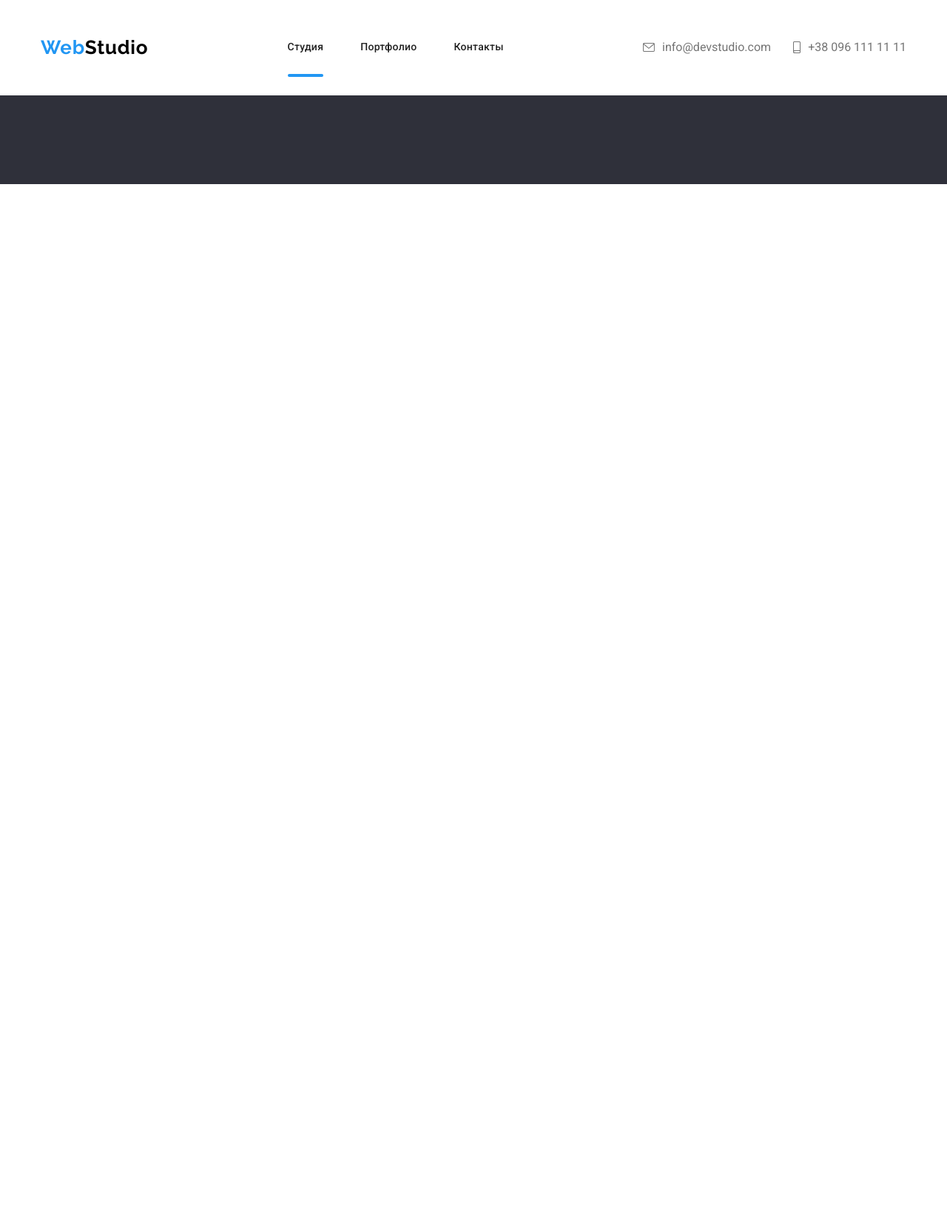
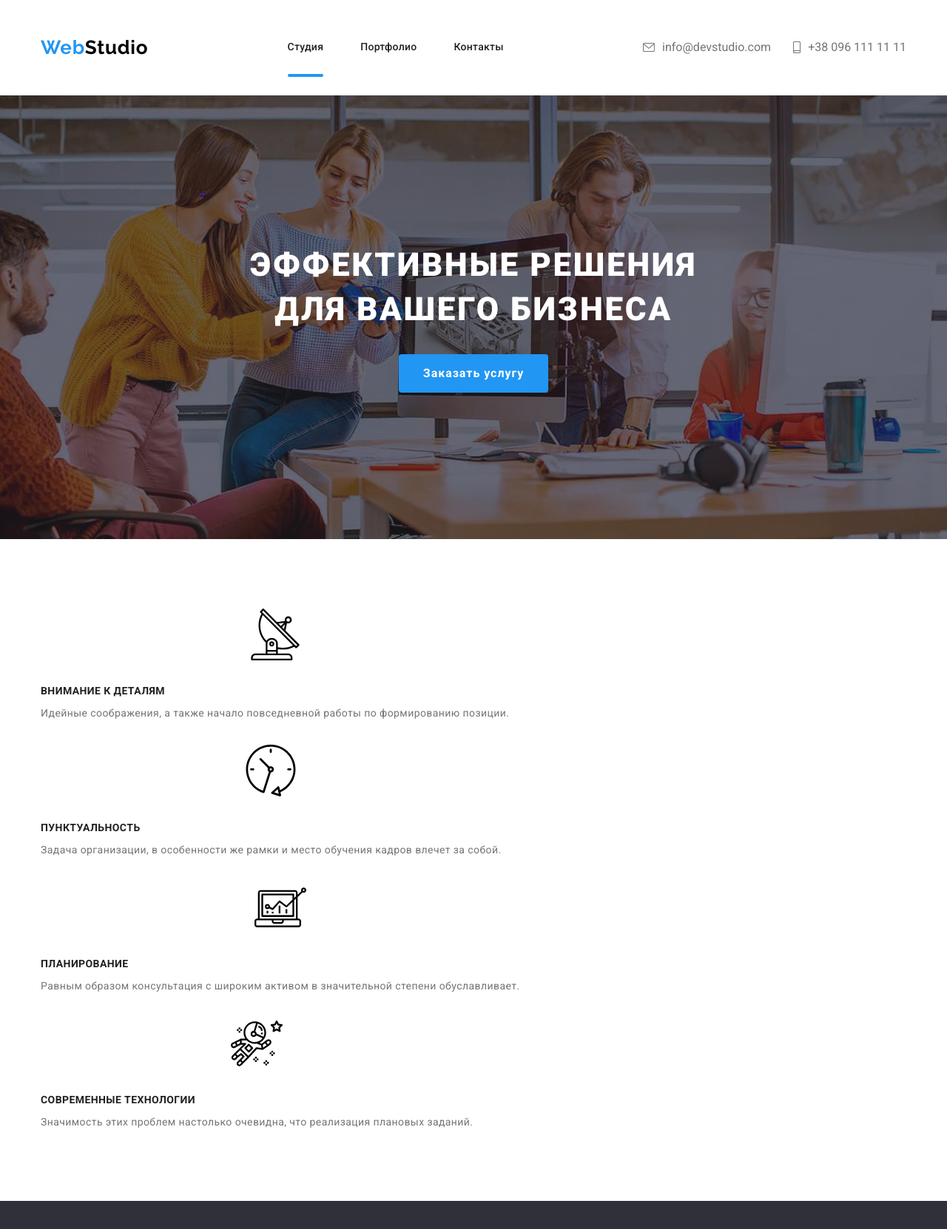
Before and after one commit to kseniyamesch/goit-markup-hw-08, a plain HTML site: page index.html in a window 1280 px wide. Shown: the whole page at 74% size. Before the commit the page ends 800 px from the top, so only its background shows below. Drawn offline with nearby package versions, Linux system fonts and the light colour scheme.

Commit message:
добавляет секцию преимуществ

```diff
--- a/index.html
+++ b/index.html
@@ -105,54 +105,54 @@ referrerpolicy="no-referrer">
     </div>
     </header>
     <main>
-        <!-- <section class="hero">
+        <section class="hero">
             <div class="container hero-section">
             <h1 class="hero-header">Эффективные решения <br>для вашего бизнеса</h1>
             <button class="hero-btn btn" data-modal-open type="button">Заказать услугу</button>
         </div>
-        </section> -->
-        <!-- <section class="advantages">
-            <div class="container ">
-            <ul class="advantages-list">
-                <li class="advantage-item">
+        </section>
+        <section class="advantages">
+            <div class="container advantages__container">
+            <ul class="advantage___list">
+                <li class="advantage__item">
                     <div class="icon-bg">
                     <svg class="advantage-icon" width="70" height="70">
                         <use href="./images/sprite.svg#icon-antenna"></use>
                     </svg>
                 </div>
-                    <h3 class="advantage-header">Внимание к деталям</h3>
-                    <p class="advantage-text">Идейные соображения, а также начало повседневной работы по формированию позиции.</p>
+                    <h3 class="advantage__header">Внимание к деталям</h3>
+                    <p class="advantage__text">Идейные соображения, а также начало повседневной работы по формированию позиции.</p>
                 </li>
-                <li class="advantage-item">
+                <li class="advantage__item">
                     <div class="icon-bg">
                     <svg class="advantage-icon" width="70" height="70">
                         <use href="./images/sprite.svg#icon-clock"></use>
                     </svg>
                 </div>
-                    <h3 class="advantage-header">Пунктуальность</h3>
-                    <p class="advantage-text">Задача организации, в особенности же рамки и место обучения кадров влечет за собой.</p>
+                    <h3 class="advantage__header">Пунктуальность</h3>
+                    <p class="advantage__text">Задача организации, в особенности же рамки и место обучения кадров влечет за собой.</p>
                 </li>
-                <li class="advantage-item">
+                <li class="advantage__item">
                     <div class="icon-bg">
                     <svg class="advantage-icon" width="70" height="70">
                         <use href="./images/sprite.svg#icon-diagram"></use>
                     </svg>
                 </div>
-                    <h3 class="advantage-header">Планирование</h3>
-                    <p class="advantage-text">Равным образом консультация с широким активом в значительной степени обуславливает.</p>
+                    <h3 class="advantage__header">Планирование</h3>
+                    <p class="advantage__text">Равным образом консультация с широким активом в значительной степени обуславливает.</p>
                 </li>
-                <li class="advantage-item">
+                <li class="advantage__item">
                     <div class="icon-bg">
                     <svg class="advantage-icon" width="70" height="70">
                         <use href="./images/sprite.svg#icon-astronaut"></use>
                     </svg>
                 </div>
-                    <h3 class="advantage-header">Современные технологии</h3>
-                    <p class="advantage-text">Значимость этих проблем настолько очевидна, что реализация плановых заданий.</p>
+                    <h3 class="advantage__header">Современные технологии</h3>
+                    <p class="advantage__text">Значимость этих проблем настолько очевидна, что реализация плановых заданий.</p>
                 </li>
             </ul>
         </div>
-        </section> -->
+        </section>
         <!-- <section class="activity-section">
             <div class="container">
             <h2 class="activity main-title">Чем мы занимаемся</h2>
@@ -448,7 +448,7 @@ referrerpolicy="no-referrer">
     </form>
 </div> -->
     </footer>
-    <!-- <div class="backdrop is-hidden" data-modal>
+    <div class="backdrop is-hidden" data-modal>
         <div class="modal">
             <button type="button" class="modal-btn" data-modal-close>
                 <svg class="modal-icon" width="18" height="18">
@@ -495,8 +495,8 @@ referrerpolicy="no-referrer">
                 <button class="submit-btn" type="submit">Отправить</button>
             </form>
         </div>
-    </div> -->
-    <!-- <script src="./js/modal.js"></script> -->
+    </div>
+    <script src="./js/modal.js"></script>
     <script src="./js/menu.js"></script>
 </body>
 </html>
--- a/sass/base/_common.scss
+++ b/sass/base/_common.scss
@@ -1,3 +1,8 @@
+*,
+*::after,
+*::before {
+  box-sizing: border-box;
+}
 body {
     font-family: Roboto, sans-serif ;
     color: var(--primary-text-color);
--- a/sass/components/_mobile-menu.scss
+++ b/sass/components/_mobile-menu.scss
@@ -113,6 +113,7 @@
     .menu-social__list {
         display: flex;
         align-items: center;
+        flex-wrap: wrap;
     }
 
     .menu-social__item {
--- a/sass/layout/_advantages.scss
+++ b/sass/layout/_advantages.scss
@@ -1,41 +1,105 @@
-.icon-bg {
-    display: flex;
-    background-color: #F5F4FA;
-    width: 270px;
-    height: 120px;
-    justify-content: center;
-    align-items: center;
-    margin-bottom: 20px;
-}
 .advantages {
-    padding-top: 94px;
-    padding-bottom: 94px;
+    padding-top: 60px;
+    padding-bottom: 60px;
+
+    @media screen and (min-width:1200px) {
+        padding-top: 94px;
+        padding-bottom: 94px;
+    }
 }
 
-.advantage-header {
-    font-family: Roboto;
-font-weight: 700;
+.advantage___list {
+
+    @media screen and (min-width:768px) {
+        display: flex;
+        flex-wrap: wrap;
+        margin: -15px;
+
+    }
+}
+
+.advantage__item {
+
+        @media screen and (max-width:767px) {
+            margin-bottom: 30px;
+        }
+
+    @media screen and (min-width:768px) {
+        margin: 15px;
+        flex-basis: calc((100%-4*15)/2);
+    }
+    @media screen and (min-width:1200px) {
+        margin: 15px;
+        flex-basis: calc((100%-8*15)/4);
+    }
+}
+
+.icon-bg {
+    text-align: center;
+    margin-bottom: 30px;
+}
+
+.advantage__header {
+margin-bottom: 10px;
+
+    font-weight: 700;
 font-size: 14px;
 line-height: 1.14;
+text-align: center;
 letter-spacing: 0.03em;
 text-transform: uppercase;
+
 color: var(--primary-title-color);
-margin-bottom: 10px;
+
+@media screen and (min-width:768px) {
+    text-align: start;
 }
-.advantage-text {
-font-size: 14px;
+}
+
+.advantage__text {
+    font-size: 14px;
 line-height: 1.71;
 letter-spacing: 0.03em;
-color: var(--primary-text-color);
 }
 
-.advantages-list {
-    display: flex;
-}
-.advantage-item {
-    width: 270px;
+// .icon-bg {
+//     display: flex;
+//     background-color: #F5F4FA;
+//     width: 270px;
+//     height: 120px;
+//     justify-content: center;
+//     align-items: center;
+//     margin-bottom: 20px;
+// }
+// .advantages {
+//     padding-top: 94px;
+//     padding-bottom: 94px;
+// }
 
-    &:not(:last-child) {
-        margin-right: 30px;
-    }
-}
+// .advantage-header {
+//     font-family: Roboto;
+// font-weight: 700;
+// font-size: 14px;
+// line-height: 1.14;
+// letter-spacing: 0.03em;
+// text-transform: uppercase;
+// color: var(--primary-title-color);
+// margin-bottom: 10px;
+// }
+// .advantage-text {
+// font-size: 14px;
+// line-height: 1.71;
+// letter-spacing: 0.03em;
+// color: var(--primary-text-color);
+// }
+
+// .advantages-list {
+//     display: flex;
+// }
+// .advantage-item {
+//     width: 270px;
+
+//     &:not(:last-child) {
+//         margin-right: 30px;
+//     }
+// }
--- a/sass/layout/_hero.scss
+++ b/sass/layout/_hero.scss
@@ -1,26 +1,64 @@
 .hero {
-    background-color: #2F303A;
-    max-width: 1600px;
-    padding-top: 200px;
-    padding-bottom: 200px;
+    padding-top: 118px;
+    padding-bottom: 188px;
+
+
+    background-image: linear-gradient(rgba(47, 48, 58, 0.4),rgba(47, 48, 58, 0.4)), url(../../images/header-mob.jpg);
+    background-position: center;
+    background-repeat: no-repeat;
+    background-size: cover;
+    max-width: 480px;
+    height: 400px;
+
+    margin-right: auto;
     margin-left: auto;
-    margin-right: auto;
-    background-image: linear-gradient(rgba(47, 48, 58, 0.4),rgba(47, 48, 58, 0.4)), url(../images/bg-img.jpg);
-background-repeat: no-repeat;
-background-position: center;
-background-size: cover;
+
+    @media screen and (min-device-pixel-ratio:2x), (min-resolution:192dpi), (min-resolution:2dppx) {
+        background-image: linear-gradient(rgba(47, 48, 58, 0.4),rgba(47, 48, 58, 0.4)), url(../../images/header-mob@2x.jpg);
+    }
+
+    @media screen and(min-width:768px) {
+        background-image: linear-gradient(rgba(47, 48, 58, 0.4),rgba(47, 48, 58, 0.4)), url(../../images/header-tab.jpg);
+
+        max-width: 768px;
+        height: 400px;
+
+        @media screen and (min-device-pixel-ratio:2x), (min-resolution:192dpi), (min-resolution:2dppx) {
+            background-image: linear-gradient(rgba(47, 48, 58, 0.4),rgba(47, 48, 58, 0.4)), url(../../images/header-tab@2x.jpg);}
+    }
+
+    @media screen and(min-width:1200px) {
+        padding-top: 200px;
+        padding-bottom: 200px;
+
+        background-image: linear-gradient(rgba(47, 48, 58, 0.4),rgba(47, 48, 58, 0.4)), url(../../images/header-pc.jpg);
+        max-width: 1600px;
+        height: 600px;
+
+        @media screen and (min-device-pixel-ratio:2x), (min-resolution:192dpi), (min-resolution:2dppx) {
+            background-image: linear-gradient(rgba(47, 48, 58, 0.4),rgba(47, 48, 58, 0.4)), url(../../images/header-pc@2x.jpg);}
+    }
 }
 
 .hero-header {
     font-weight: 900;
-    font-size: 44px;
-    line-height: 1.36;
+    font-size: 26px;
+    line-height: 1.62;
     text-align: center;
     letter-spacing: 0.06em;
     text-transform: uppercase;
     color: var(--secondary-title-color);
+
+    @media screen and (min-width:1200px) {
+        font-size: 44px;
+        line-height: 1.36;
+    }
+
     margin-bottom: 30px;
+    margin-right: auto;
+    margin-left: auto;
 }
+
 .hero-btn {
     font-family: Roboto;
     font-weight: 700;
```
Also changed, not shown: css/main.css, css/main.min.css, images/bg-img.jpg (deleted), images/header-mob.jpg (added), images/header-mob@2x.jpg (added), images/header-pc.jpg (added), images/header-pc@2x.jpg (added), images/header-tab.jpg (added), images/header-tab@2x.jpg (added), 2 other files.
